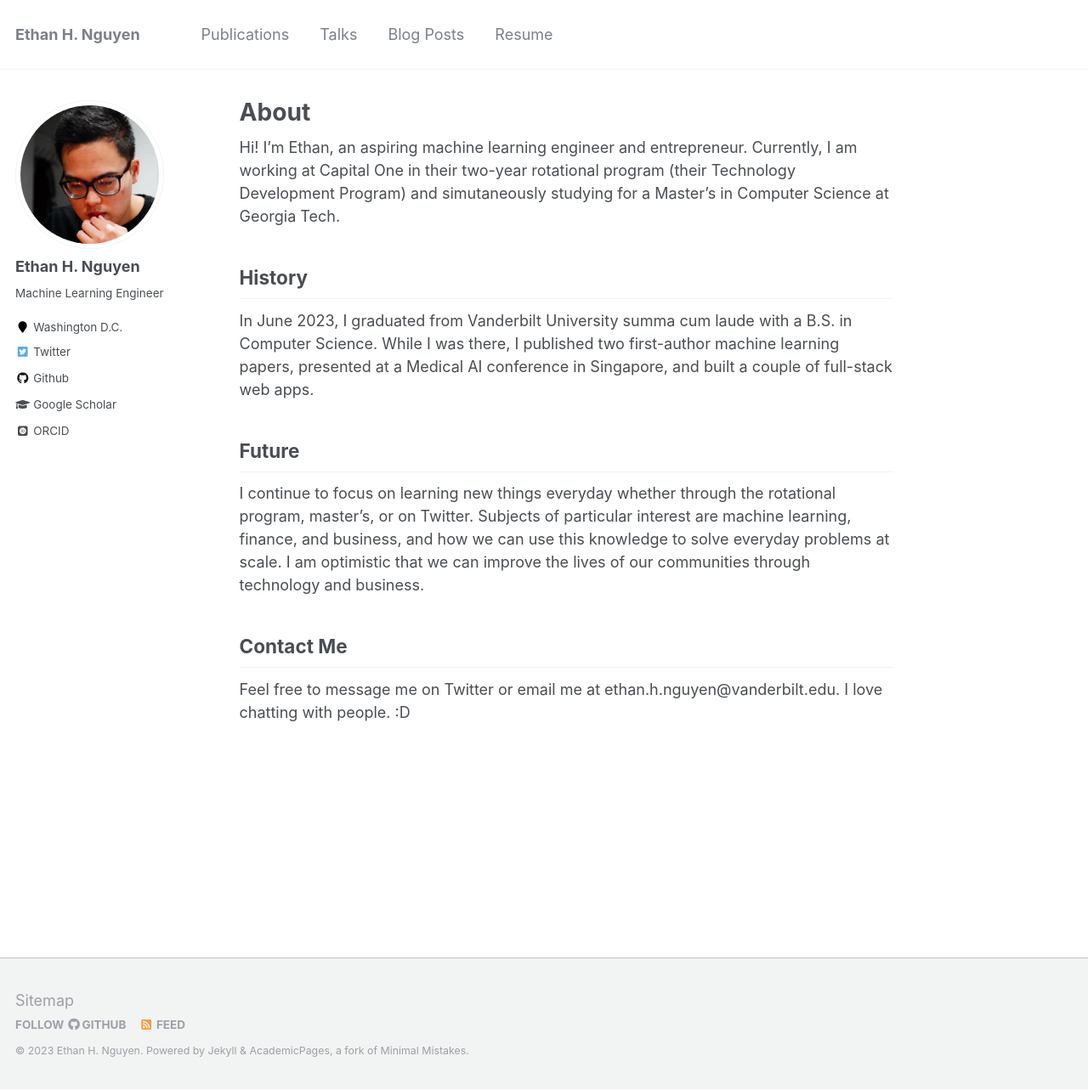
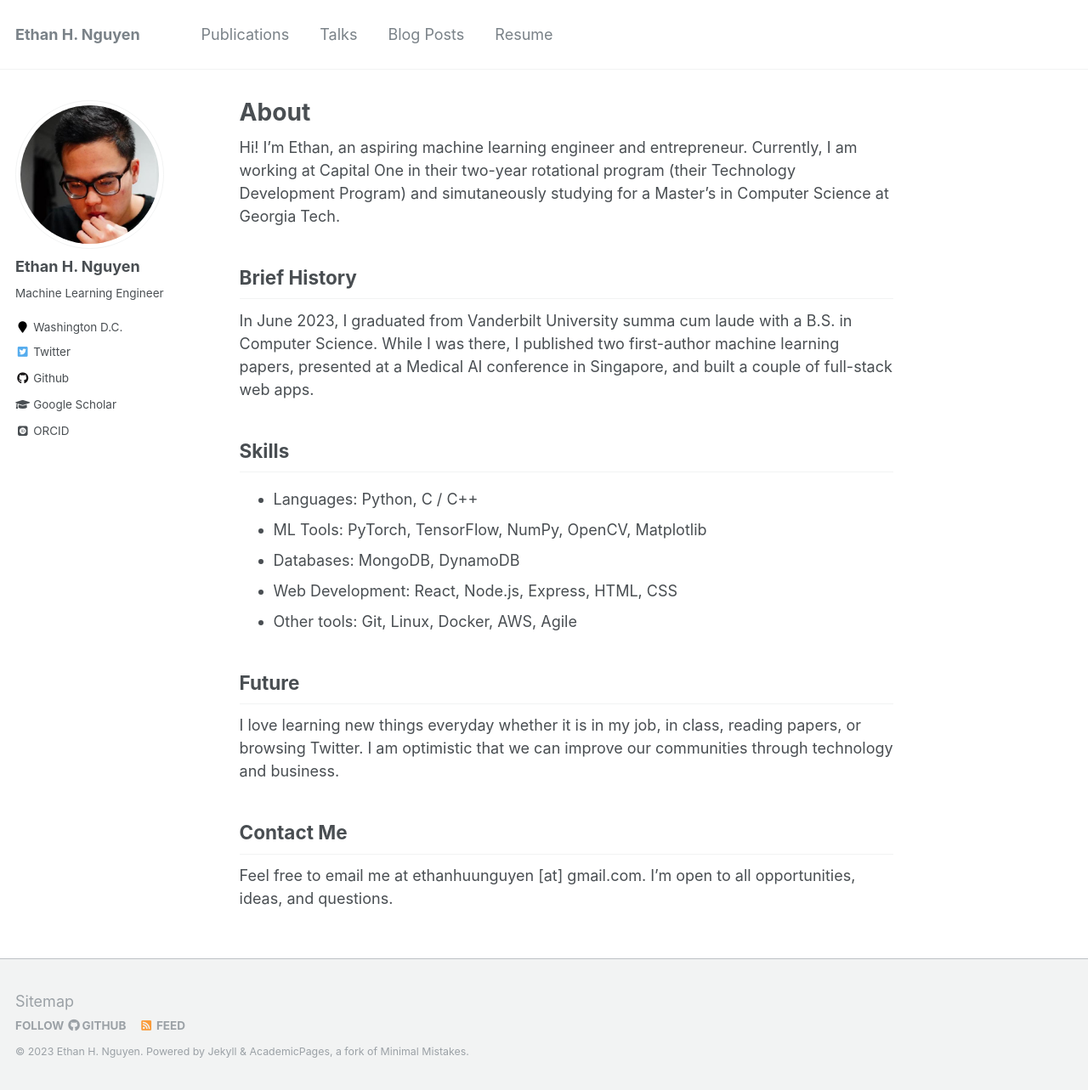
Before and after one commit to EthanHNguyen/ethanhnguyen.github.io, a Jekyll site: the page built from _pages/about.md, in a window 1280 px wide and 1283 px high. Shown: the whole window at 85% size. Built offline with Jekyll 4.4.1, drawn with Linux system fonts in a browser that asks for light colours; some web fonts are replaced.

Commit message:
update about me

```diff
--- a/_pages/about.md
+++ b/_pages/about.md
@@ -10,11 +10,18 @@ redirect_from:
 
 Hi! I'm Ethan, an aspiring machine learning engineer and entrepreneur. Currently, I am working at Capital One in their two-year rotational program (their Technology Development Program) and simutaneously studying for a Master's in Computer Science at Georgia Tech.
 
-## History
+## Brief History
 In June 2023, I graduated from Vanderbilt University summa cum laude with a B.S. in Computer Science. While I was there, I published two first-author machine learning papers, presented at a Medical AI conference in Singapore, and built a couple of full-stack web apps.
 
+## Skills
+* Languages: Python, C / C++
+* ML Tools: PyTorch, TensorFlow, NumPy, OpenCV, Matplotlib
+* Databases: MongoDB, DynamoDB
+* Web Development: React, Node.js, Express, HTML, CSS
+* Other tools: Git, Linux, Docker, AWS, Agile
+
 ## Future
-I continue to focus on learning new things everyday whether through the rotational program, master's, or on Twitter. Subjects of particular interest are machine learning, finance, and business, and how we can use this knowledge to solve everyday problems at scale. I am optimistic that we can improve the lives of our communities through technology and business.
+I love learning new things everyday whether it is in my job, in class, reading papers, or browsing Twitter. I am optimistic that we can improve our communities through technology and business.
 
 ## Contact Me
-Feel free to message me on Twitter or email me at ethan.h.nguyen@vanderbilt.edu. I love chatting with people. :D
+Feel free to email me at ethanhuunguyen [at] gmail.com. I'm open to all opportunities, ideas, and questions.
```
